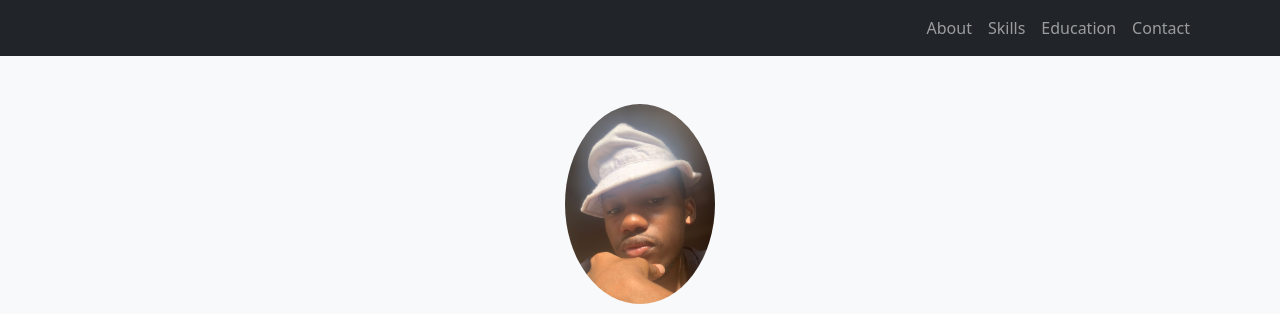
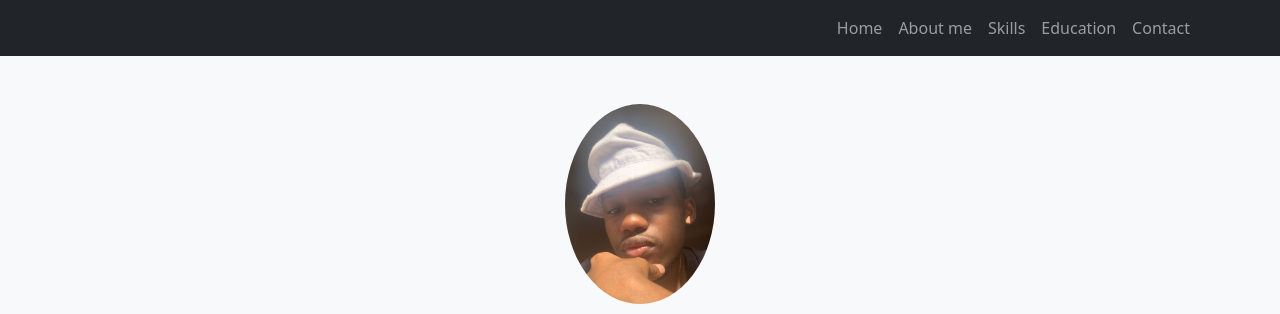
Before and after one commit to BaoneH/personal-profile, a plain HTML site: page index.html in a window 1280 px wide. Shown: the top 314 px of the page. Drawn offline with nearby package versions, Linux system fonts and the light colour scheme.

Commit message:
index.html

```diff
--- a/index.html
+++ b/index.html
@@ -20,7 +20,8 @@
 
 <div class="collapse navbar-collapse" id=navbarNav">
  <ul class="navbar-nav ms-auto">
-     <li class="nav-item"><a class="nav-link" href="#about">About</a></li>
+     <li class="nav-item"><a class="nav-link" href="index.html">Home</a></li>
+     <li class="nav-item"><a class="nav-link" href="about.html">About me</a></li>
      <li class="nav-item"><a class="nav-link" href="#skills">Skills</a></li>
      <li class="nav-item"><a class="nav-link" href="#education">Education</a></li>
      <li class="nav-item"><a class="nav-link" href="#contact">Contact</a></li>
```
